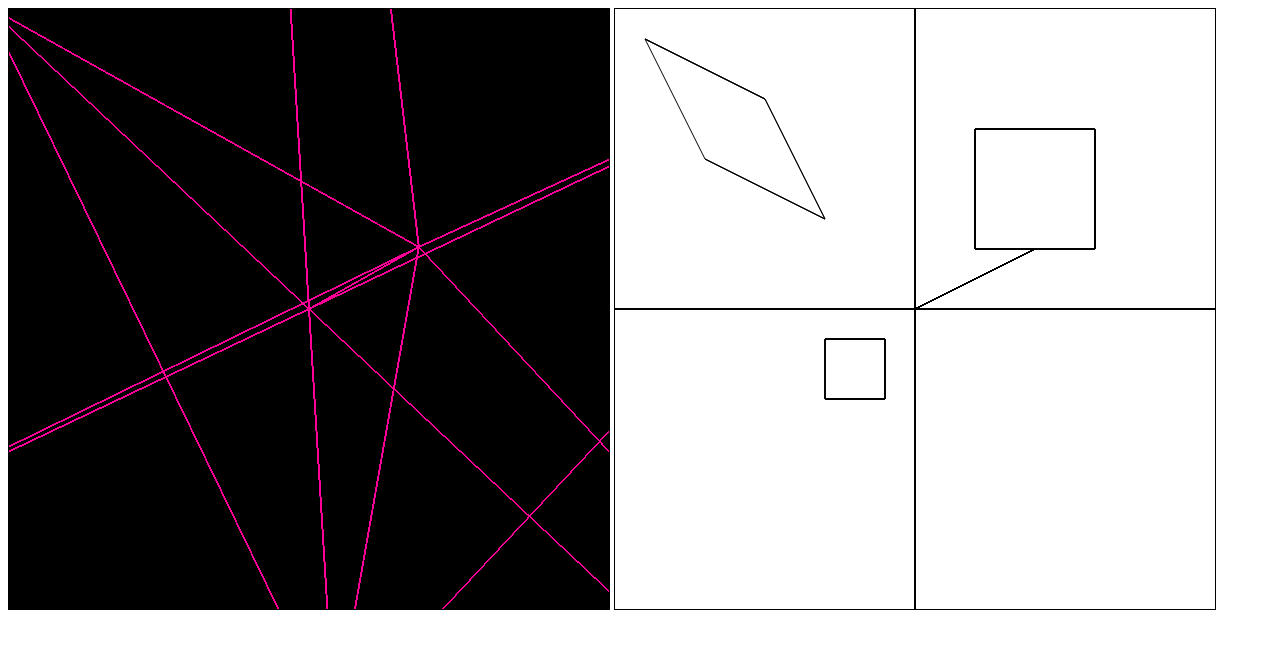
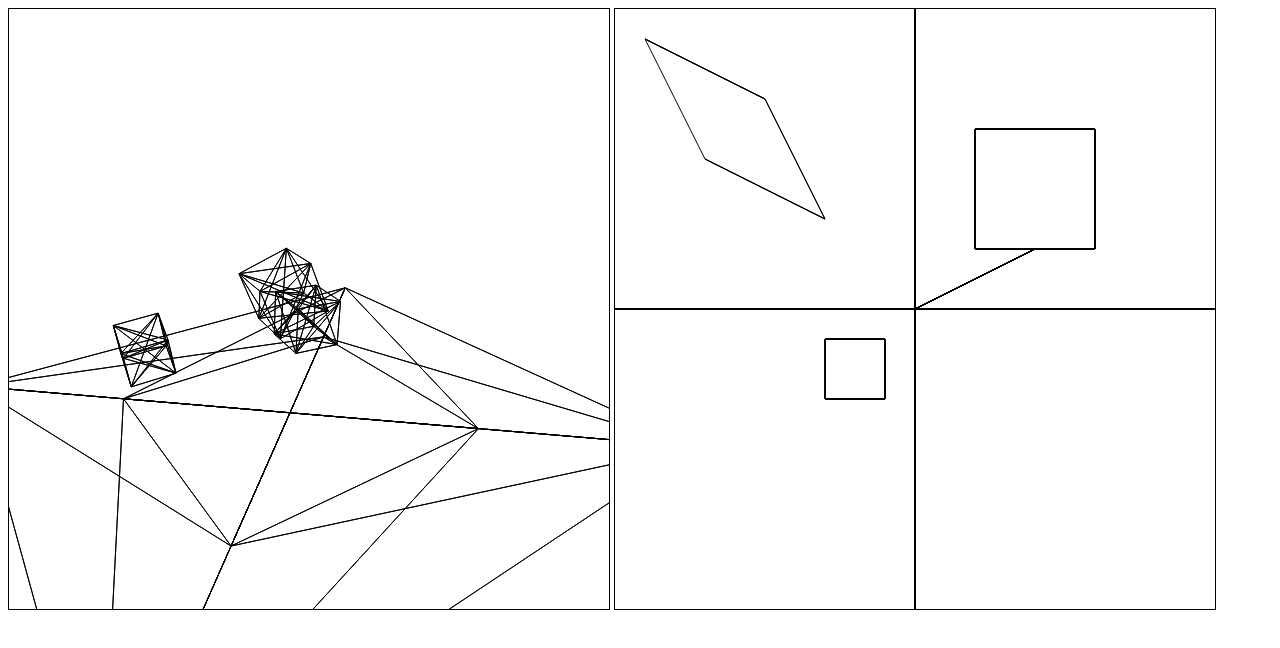
Before and after one commit to MisterrW/canvas_vectors, a website: page index.html in a window 1280 px wide. Drawn offline with Linux system fonts and the light colour scheme.

Commit message:
add camera transform, now can move camera around scene, rotate, tilt camera etc

```diff
--- /dev/null
+++ b/camera.js
@@ -0,0 +1,27 @@
+/* globals vectSubtract rotateObjectAllAxes */
+
+// somewhere to look from
+var cameraLocation =
+  // [x, y, z]
+    [700.0, 300.0, 400.0]
+
+// Tait-Bryan rotation (degrees of rotation around x, y, z)
+var cameraOrientation = [19.5, -0.9, -0.5]
+
+// rework this once camera orientation used
+// var myLocation = cameraLocation
+// myLocation[2] += 5
+
+function cameraOrientPointsArray (pointsArray) {
+  var pointsToRotate = []
+  for (var i = 0; i < pointsArray.length; i++) {
+    pointsToRotate[i] = vectSubtract(pointsArray[i], cameraLocation)
+  }
+  console.log('subtracted cameraOrientation')
+  console.log(pointsToRotate)
+  var oriented = rotateObjectAllAxes(pointsToRotate, cameraOrientation[0], cameraOrientation[1], cameraOrientation[2])
+  // return rotateObjectAllAxes(pointsArray, cameraOrientation[0], cameraOrientation[1], cameraOrientation[2])
+  console.log('transformed to account for camera orientation:')
+  console.log(oriented)
+  return oriented
+}
--- a/index.html
+++ b/index.html
@@ -1,7 +1,7 @@
 <html>
 <style>
    #my3dCanvas {
-     background-color: black;
+     background-color: white;
    }
 </style>
 <head>
@@ -14,5 +14,7 @@
 <script src="matmul.js"></script>
 <script src="vectors.js"></script>
 <script src="rotation.js"></script>
+<script src="render.js"></script>
+<script src="camera.js"></script>
 <script src="threeDee.js"></script>
 </html>
--- a/matmul.js
+++ b/matmul.js
@@ -16,6 +16,18 @@ function identity (mat) {
     }
   }
   return I
+}
+
+// subracts vb frm va, if they are of the same dimensions
+function vectSubtract (va, vb) {
+  if (va.length !== vb.length) {
+    console.log("vector length mismatch, can't subtract")
+  }
+  var R = []
+  for (var i = 0; i < va.length; i++) {
+    R[i] = vb[i] - va[i]
+  }
+  return R
 }
 
 // multiplies two matrices, or a matrix A by a vector B
--- /dev/null
+++ b/render.js
@@ -0,0 +1,41 @@
+var c2 = document.querySelector('#my3dCanvas')
+var ctx2 = c2.getContext('2d')
+
+function scaleVector2 (vector) {
+  var result = []
+  result[0] = 300 + (vector[0] * 300)
+  result[1] = 300 - (vector[1] * 300)
+  return result
+}
+
+ctx2.strokeStyle = 'black'
+
+function write (endVector, startVector) {
+  startVector = startVector || [0, 0]
+  var scaledStart = scaleVector2(startVector)
+  var scaledEnd = scaleVector2(endVector)
+  ctx2.moveTo(scaledStart[0], scaledStart[1])
+  ctx2.lineTo(scaledEnd[0], scaledEnd[1])
+}
+
+function preRender () {
+  ctx2.beginPath()
+  ctx2.clearRect(0, 0, 600, 600)
+}
+
+function writeFlattenedArray (arr) {
+  console.log("flat array to write:")
+  console.log(arr)
+  for (var i = 0; i < arr.length; i++) {
+    for (var j = 0; j < arr.length; j++) {
+      if (arr[i] !== 'NORENDER' && arr[j] !== 'NORENDER') {
+        write(arr[i], arr[j])
+      }
+    }
+  }
+}
+
+function render () {
+  ctx2.closePath()
+  ctx2.stroke()
+}
--- a/rotation.js
+++ b/rotation.js
@@ -42,7 +42,7 @@ var rotateVector = function rotateVector (vector, axis, angle) {
 }
 
 // var pointRotateCount2 = 0
-// var pointRotateCount = 0
+var pointRotateCount = 0
 /**
 * Transforms an array of points by a rotation, ie rotates an object, in a single axis
 */
@@ -74,11 +74,10 @@ var rotateObjectAllAxes = function rotateObjectAllAxes (object, xAng, yAng, zAng
 
   var rotated = []
   for (var i = 0; i < object.length; i++) {
-    // console.log(object[i])
-    // pointRotateCount += 1
-    // if (pointRotateCount % 1000 === 0) {
-    //   console.log(pointRotateCount)
-    // }
+    pointRotateCount += 1
+    if (pointRotateCount % 1000 === 0) {
+      console.log(pointRotateCount)
+    }
     rotated.push(vectMatMul(rotMatrix, object[i]))
   }
   return rotated
--- a/threeDee.js
+++ b/threeDee.js
@@ -1,10 +1,4 @@
-/* globals vectMatMul */
-
-// var threeDimIdentity = [
-//   [1, 0, 0],
-//   [0, 1, 0],
-//   [0, 0, 2]
-// ]
+/* globals */
 
 // something to look at
 var cube = {
@@ -19,190 +13,54 @@ var cube = {
   fbr: [40.0, -40.0, -40.0]
 }
 
-var squareish = {
-  tl: [-4.0, 4.0, -80.0],
-  tr: [4.0, 4.0, -40.0],
-  bl: [-4.0, -4.0, -4.0],
-  br: [4.0, -4.0, 4.0]
-}
+var floor = [
+  [-400.0, -200.0, 400.0],
+  [-400.0, -200.0, -400.0],
+  [400.0, -200.0, 400.0],
+  [400.0, -200.0, -400.0],
+  [-200.0, -200.0, 200.0],
+  [-200.0, -200.0, -200.0],
+  [200.0, -200.0, 200.0],
+  [200.0, -200.0, -200.0]
+]
 
-// perform a 3d transform on a 3d point (multiply point by a matrix)
-function transform (matrix, point) {
-  console.log(matrix)
-  console.log(point)
-  return vectMatMul(matrix, point)
-}
-
-// skipping the awkward part of transforming the points to a coordinate system defined by the camera's orientation, for now
-
-// somewhere to look from, the centre of my window
-var windowLocation =
-  // [x, y, z]
-    [0.0, 0.0, 270.0]
-
-// var windowOrientation =
-//   // this point and the window location should be enough
-//   // not actually needed until we start doing transforms of the camera orientation
-//   [0, 0, 0]
-//
-// // a window (does defining this even do anything?)
-// var windowDimensions = {
-//   width: 3,
-//   height: 3
-// }
-
-// with this, we can figure out where the 3d points get projected onto the window
-var myLocation = [0.0, 0.0, 0.0]
-
-myLocation[2] = windowLocation[2] + 2
-
-// formula for x coord of projected point:
-// b{x} = ( (ml{z}/p{z}) * p{x} ) - ml{x}
-
-// b{x} = the x coordinate on the screen
-// p{x} = the x coordinate of the point we're projecting
-// ml{x} = the x coordinate of the viewer's location
-
-// repeat for y coord
-
-// no, use:
 // Bx = Ax(Bz/Az)
-//
 // where
 // Bx = desired screen coord
 // Ax = point x location
-//
 // Bz = distance of screen from viewer (in the z axis)
-//
 // Az = distance of point A from viewer (in the z axis)
 
-function mapPointsToPlane (pointsObject) {
-  var objKeys = Object.keys(pointsObject)
-  var mappedObj = {}
-  var ml = myLocation
-  for (var i = 0; i < objKeys.length; i++) {
-    var point = pointsObject[objKeys[i]]
-    if (point[2] < myLocation[2]) {
-    // x
+function mapPointsArrToPlane (arr) {
+  // var ml = myLocation
+
+  // these are the locations after the transform to a coord system with the camera at 0 and not rotated
+  var camLocation = [0, 0, 0]
+  var ml = [0, 0, 2]
+  var mapped = []
+  for (var i = 0; i < arr.length; i++) {
+    var point = arr[i]
+    if (point[2] > 0) {
+      // console.log("My distance from object: " + Az)
+      var Az = ml[2] - point[2]
+      // console.log("My distance from camera: " + Bz)
+      // var Bz = ml[2] - camLocation[2]
+      var Bz = ml[2]
+
+      // x
       var Ax = point[0]
-      var Az = ml[2] - point[2]
-      // console.log("My distance from object: " + Az)
-      var Bz = ml[2] - windowLocation[2]
-      // console.log("My distance from camera: " + Bz)
       var Bx = Ax * (Bz / Az)
 
       // y
       var Ay = point[1]
-      // var Az = ml[2] - point[2];
-      // var Bz = ml[2] - windowLocation[2];
-      var By = Ay * (Bz / Az)
-
-      mappedObj[objKeys[i]] = [Bx, By]
-    } else {
-      mappedObj[objKeys[i]] = [0, 0]
-    }
-  }
-  return mappedObj
-}
-
-function mapPointsArrToPlane (arr) {
-  var ml = myLocation
-  var mapped = []
-  for (var i = 0; i < arr.length; i++) {
-    var point = arr[i]
-    if (point[2] < myLocation[2]) {
-    // x
-      var Ax = point[0]
-      var Az = ml[2] - point[2]
-      // console.log("My distance from object: " + Az)
-      var Bz = ml[2] - windowLocation[2]
-      // console.log("My distance from camera: " + Bz)
-      var Bx = Ax * (Bz / Az)
-
-      // y
-      var Ay = point[1]
-      // var Az = ml[2] - point[2];
-      // var Bz = ml[2] - windowLocation[2];
       var By = Ay * (Bz / Az)
 
       mapped[i] = [Bx, By]
     } else {
-      mapped[i] = [0, 0]
+      mapped[i] = 'NORENDER'
     }
   }
   return mapped
-}
-
-var flatCube = mapPointsToPlane(cube)
-console.log(flatCube)
-
-var c2 = document.querySelector('#my3dCanvas')
-var ctx2 = c2.getContext('2d')
-
-function scaleVector2 (vector) {
-  var result = []
-  result[0] = 300 + (vector[0] * 300)
-  result[1] = 300 - (vector[1] * 300)
-  return result
-}
-
-ctx2.strokeStyle = '#ff0099'
-
-function write (endVector, startVector) {
-  // console.log('hello')
-  // console.log(startVector + '. ' + endVector)
-  startVector = startVector || [0, 0]
-  var scaledStart = scaleVector2(startVector)
-  var scaledEnd = scaleVector2(endVector)
-  ctx2.lineTo(scaledStart[0], scaledStart[1])
-  ctx2.lineTo(scaledEnd[0], scaledEnd[1])
-
-  ctx2.stroke()
-}
-function writeFlatCube (flatCube) {
-  // console.log(flatCube)
-
-  var pairs = [
-    [flatCube.ntl, flatCube.ntr],
-    [flatCube.nbl, flatCube.nbr],
-    [flatCube.ntl, flatCube.nbl],
-    [flatCube.ntr, flatCube.nbr],
-
-    [flatCube.ftl, flatCube.ftr],
-    [flatCube.fbl, flatCube.fbr],
-    [flatCube.ftl, flatCube.fbl],
-    [flatCube.ftr, flatCube.fbr],
-
-    [flatCube.ntl, flatCube.ftl],
-    [flatCube.ntr, flatCube.ftr],
-    [flatCube.nbl, flatCube.fbl],
-    [flatCube.nbr, flatCube.fbr]
-  ]
-
-  for (var i = 0; i < pairs.length; i++) {
-    if (pairs[i][0] && pairs[i][1]) {
-      write(pairs[i][0], pairs[i][1])
-    }
-  }
-}
-// writeFlatCube(flatCube)
-
-var flatSquareish = mapPointsToPlane(squareish)
-// writeFlatCube(flatSquareish)
-
-var mess = [
-  [1, 0, 1],
-  [0, -2, 2],
-  [0, 0, 1]
-]
-
-function transformPoints (transformM, pointsObj) {
-  var oKeys = Object.keys(pointsObj)
-  var tObj = {}
-  for (var i = 0; i < oKeys.length; i++) {
-    tObj[oKeys[i]] = transform(transformM, pointsObj[oKeys[i]])
-  }
-  return tObj
 }
 
 console.log(cube)
@@ -212,32 +70,20 @@ var stillGoing = 2000
 function zoomOut () {
   if (stillGoing > -1000) {
     ctx2.clearRect(0, 0, 600, 600)
-    windowLocation[2] = stillGoing
+    cameraLocation[2] = stillGoing
     myLocation[2] = stillGoing + 2
     stillGoing -= 10
-    ctx2.beginPath()
-    // writeFlatCube(mapPointsToPlane(cube))
+    preRender()
     writeFlatCube(mapPointsToPlane(rotatedCube))
-    // writeFlatCube(mapPointsToPlane(transformPoints(mess, cube)))
-    ctx2.closePath()
+    render()
     setTimeout(zoomOut, 10)
   }
 }
 
 // zoomOut()
-function writeFlattenedArray (arr) {
-  for (var i = 0; i < arr.length; i++) {
-    for (var j = 0; j < arr.length; j++) {
-      write(arr[i], arr[j])
-    }
-  }
-}
 
-function render (array) {
-  ctx2.clearRect(0, 0, 600, 600)
-  ctx2.beginPath()
+function project (array) {
   writeFlattenedArray(mapPointsArrToPlane(array))
-  ctx2.closePath()
 }
 
 var cubeArray = []
@@ -247,30 +93,59 @@ for (var i = 0; i < cubeKeys.length; i++) {
 }
 console.log(cubeArray)
 
+var alter1 = function (object, angle) {
+  var newObj = []
+  for (var i = 0; i < object.length; i++) {
+    newObj[i] = []
+    for (var j = 0; j < 3; j++) {
+      newObj[i][j] = object[i][j] - 100
+    }
+  }
+  return rotateObjectAllAxes(newObj, angle + 5, angle + 5, angle + 5)
+}
+
+var alter2 = function (object, angle) {
+  var newObj = []
+  for (var i = 0; i < object.length; i++) {
+    newObj[i] = []
+    for (var j = 0; j < 3; j++) {
+      newObj[i][j] = object[i][j] + 200
+    }
+  }
+  return rotateObjectAllAxes(newObj, angle + 9, angle + 10, angle + 15)
+}
+
 var stillGoing = 2000.0
 var viewPos = 5000.0
 function spin () {
   if (stillGoing > 0) {
+    var objectsThisFrame = []
     var angle = stillGoing % 360.0
-    windowLocation[2] = viewPos
-    myLocation[2] = viewPos + 2
+    // cameraLocation[2] = viewPos
+    // myLocation[2] = viewPos + 2
 
-    // we can make this better. instead of doing these in sequence, if we did it in one go we could multiply the matrices once (1 op) and then do the vector mult just once for each point (8 ops) instead of the 24 needed here
+    objectsThisFrame.push(rotateObjectAllAxes(cubeArray, angle, angle, angle))
+    objectsThisFrame.push(alter1(cubeArray, angle))
+    objectsThisFrame.push(alter2(cubeArray, angle))
+    objectsThisFrame.push(floor)
 
-    // var xRotatedCube = rotateObject(cubeArray, 'x', angle)
-    // var xyRotatedCube = rotateObject(xRotatedCube, 'y', angle)
-    // var xyzRotatedCube = rotateObject(xyRotatedCube, 'z', angle)
-    //
-    var xyzRotatedCube = rotateObjectAllAxes(cubeArray, angle, angle, angle)
-    render(xyzRotatedCube)
+    preRender()
+    for (var i = 0; i < objectsThisFrame.length; i++) {
+      project(cameraOrientPointsArray(objectsThisFrame[i]))
+    }
+    render()
 
-    if (viewPos >= 50) {
-      if (viewPos < 150) {
-        viewPos -= 0.2
-        stillGoing -= 0.005
+    // zoom and spin and stuff
+    if (viewPos >= -200) {
+      // cameraOrientation[0] = 0.3 // - down
+      // cameraOrientation[1] += 0.003 //- right
+      //cameraOrientation[2] += 0.008
+      if (viewPos < 30) {
+        viewPos -= 0.02
+        stillGoing -= 0.002
       } else if (viewPos < 500) {
-        viewPos -= 2
-        stillGoing -= 0.03
+        viewPos -= 0.05
+        stillGoing -= 0.004
       } else if (viewPos < 2000) {
         viewPos -= 1
         stillGoing -= 0.01
@@ -278,13 +153,15 @@ function spin () {
         viewPos -= 12
         stillGoing -= 0.02
       }
+      setTimeout(spin, 25)
     }
   }
-  setTimeout(spin, 1)
 }
 
 spin()
-// render(cubeArray)
+// preRender()
+// project(cameraOrientPointsArray(cubeArray))
+// render()
 
 // let's start by finding how far each point is from me
 // var cubeKeys = Object.keys(cube);
```
Also changed, not shown: scratch.js (added, +62 -0 lines).
